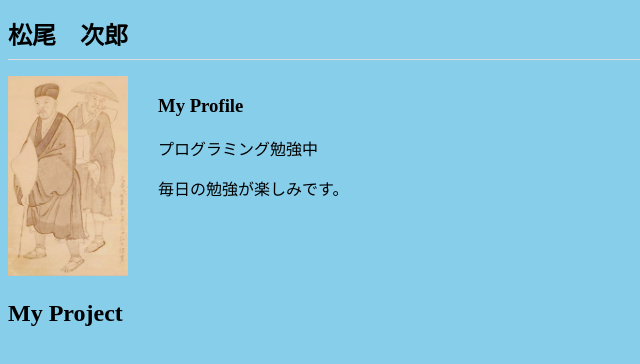
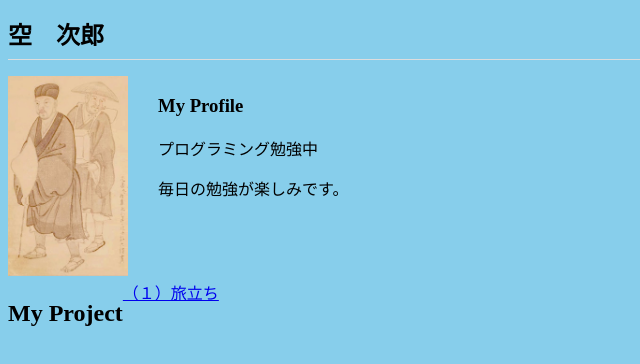
Before and after one commit to fumio-inanobe/fumio-inanobe.github.io, a plain HTML site: page index.html in a window 1280 px wide. Shown: the whole page, without its empty margins (0-640 px from the left). Drawn offline with Linux system fonts and the light colour scheme.

Commit message:
Add files via upload

```diff
--- a/index.html
+++ b/index.html
@@ -8,7 +8,7 @@
   <link rel="stylesheet" href="css/styles.css">
 </head>
 <body>
-  <h1>松尾　次郎</h1>
+  <h1>空　次郎</h1>
   <section>
     <div>
       <img src="img/Basho.jpg">
@@ -26,7 +26,7 @@
 
   <section>
     <h2>My Project</h2>
-    <a href="https://fumio-inanobe.github.io/mytravel"></a>
+    <a href="https://fumio-inanobe.github.io/mytravel">（１）旅立ち</a>
 
   </section>
 
```
